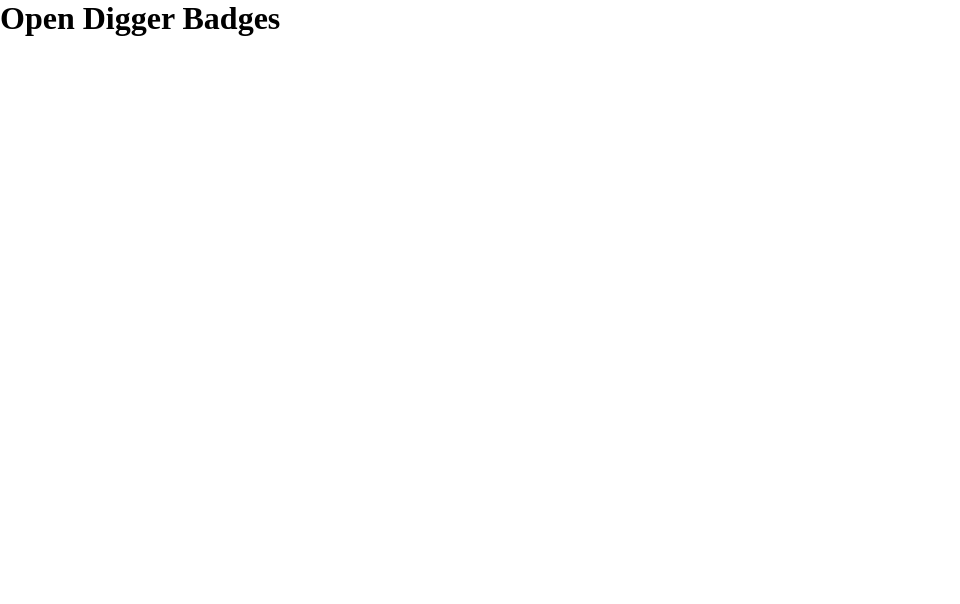
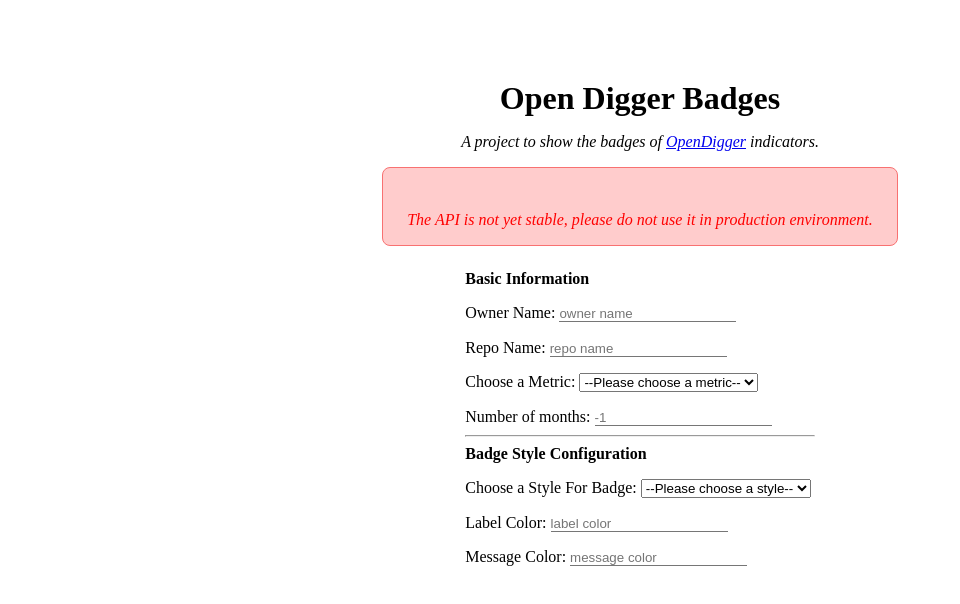
Before and after one commit to stevending1st/open-digger-badges, a Next.js app: page / in a window 1280 px wide. Shown: the top 604 px of the page, without its empty margins (0-960 px from the left). Built offline with nearby package versions, Linux system fonts and the light colour scheme.

Commit message:
feat: add form items

```diff
--- a/src/pages/index.tsx
+++ b/src/pages/index.tsx
@@ -1,7 +1,8 @@
+import { ODBInput } from '@/components/OBDInput'
+import { ODBSelect } from '@/components/OBDSelect'
 import Head from 'next/head'
 
 export default function Home() {
-
   return (
     <>
       <Head>
@@ -10,8 +11,62 @@
         <meta name="viewport" content="width=device-width, initial-scale=1" />
         <link rel="icon" href="/favicon.ico" />
       </Head>
-      <main>
-        <h1>Open Digger Badges</h1>
+      <main className='vh-100'>
+        <h1 className='text-center mt-20'>Open Digger Badges</h1>
+        <p className="italic text-center mt-4">A project to show the badges of <a href='https://github.com/X-lab2017/open-digger'>OpenDigger</a> indicators.</p>
+
+        <div className='flex justify-center'>
+          <div className='border-1 b-solid py-4 px-6 my-4 bg-#FFCCCC max-w-2xl b-rd-2 border-red'>
+            <strong className='font-size-0 text-center mt-20 color-#FF0000'>Warning:</strong>
+            <p className='color-#FF0000 mt-2 font-500 italic'>
+              The API is not yet stable, please do not use it in production environment.
+            </p>
+          </div>
+        </div>
+
+        <div className='flex justify-center'>
+          <div className='flex flex-col max-w-2xl'>
+            <div className="my-2"><h4>Basic Information</h4></div>
+            <div className="my-2">
+              <label htmlFor="owner-name">Owner Name:</label>
+              <ODBInput placeholder="owner name" name="owner-name"/>
+            </div>
+            <div className="my-2">
+              <label htmlFor="repo-name">Repo Name:</label>
+              <ODBInput placeholder="repo name" name="repo-name"/>
+            </div>
+            <div className="my-2">
+              <label htmlFor="metric">Choose a Metric:</label>
+              <ODBSelect name="metric" optionList={[
+                { value: "", label: "--Please choose a metric--" },
+                { value: "dog", label: "Dog" },
+                { value: "cat", label: "Cat" },
+              ]} />
+            </div>
+            <div className="my-2">
+              <label htmlFor="month-number">Number of months:</label>
+              <ODBInput placeholder="-1" name="month-number"/>
+            </div>
+            <hr />
+            <div className="my-2"><h4>Badge Style Configuration</h4></div>
+            <div className="my-2">
+              <label htmlFor="badge-style">Choose a Style For Badge:</label>
+              <ODBSelect name="badge-style" optionList={[
+                { value: "", label: "--Please choose a style--" },
+                { value: "dog", label: "Dog" },
+                { value: "cat", label: "Cat" },
+              ]} />
+            </div>
+            <div className="my-2">
+              <label htmlFor="label-color">Label Color:</label>
+              <ODBInput placeholder="label color" name="label-color"/>
+            </div>
+            <div className="my-2">
+              <label htmlFor="message-color">Message Color:</label>
+              <ODBInput placeholder="message color" name="message-color"/>
+            </div>
+          </div>
+        </div>
       </main>
     </>
   )
```
